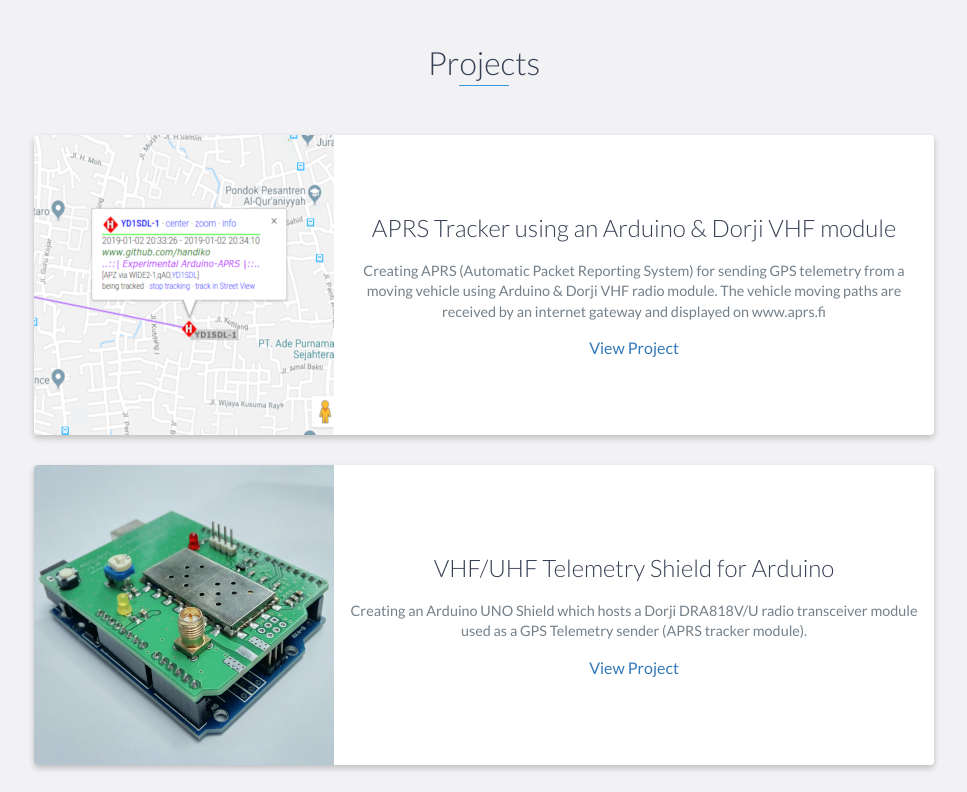
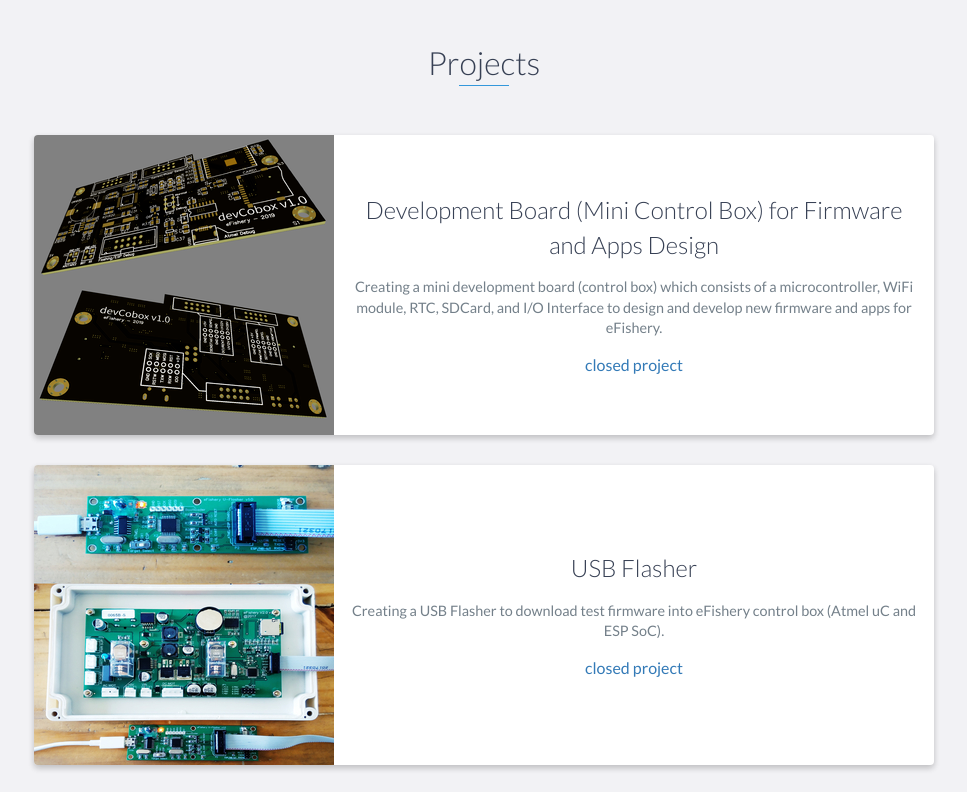
Before and after one commit to handiko/handiko.github.io, a website: page index.html in a window 1280 px wide. Shown: the part 3060-3852 px from the top of the page, without its empty margins (156-1123 px from the left). Drawn offline with nearby package versions, Linux system fonts and the light colour scheme.

Commit message:
update bio

```diff
--- a/index.html
+++ b/index.html
@@ -190,6 +190,38 @@
         <h2 class="heading">Projects</h2>
         <div class="container">
             <div class="row">
+
+                <div class="project shadow-large">
+                    <div class="project-image">
+                        <img src="images/devcobox.png" />
+                    </div>
+                    <!-- End .project-image -->
+                    <div class="project-info">
+                        <h3>Development Board (Mini Control Box) for Firmware and Apps Design</h3>
+                        <p>
+                            Creating a mini development board (control box) which consists of a microcontroller, WiFi module, RTC, SDCard, and I/O Interface to design and develop new firmware and apps for eFishery.
+                        </p>
+                        <a href="#">closed project</a>
+                    </div>
+                    <!-- End .project-info -->
+                </div>
+                <!-- End .project -->
+
+                <div class="project shadow-large">
+                    <div class="project-image">
+                        <img src="images/flasher.jpg" />
+                    </div>
+                    <!-- End .project-image -->
+                    <div class="project-info">
+                        <h3>USB Flasher</h3>
+                        <p>
+                            Creating a USB Flasher to download test firmware into eFishery control box (Atmel uC and ESP SoC).
+                        </p>
+                        <a href="#">closed project</a>
+                    </div>
+                    <!-- End .project-info -->
+                </div>
+                <!-- End .project -->
 
                 <div class="project shadow-large">
                     <div class="project-image">
```
Also changed, not shown: images/devcobox.png (added), images/flasher.jpg (added).
